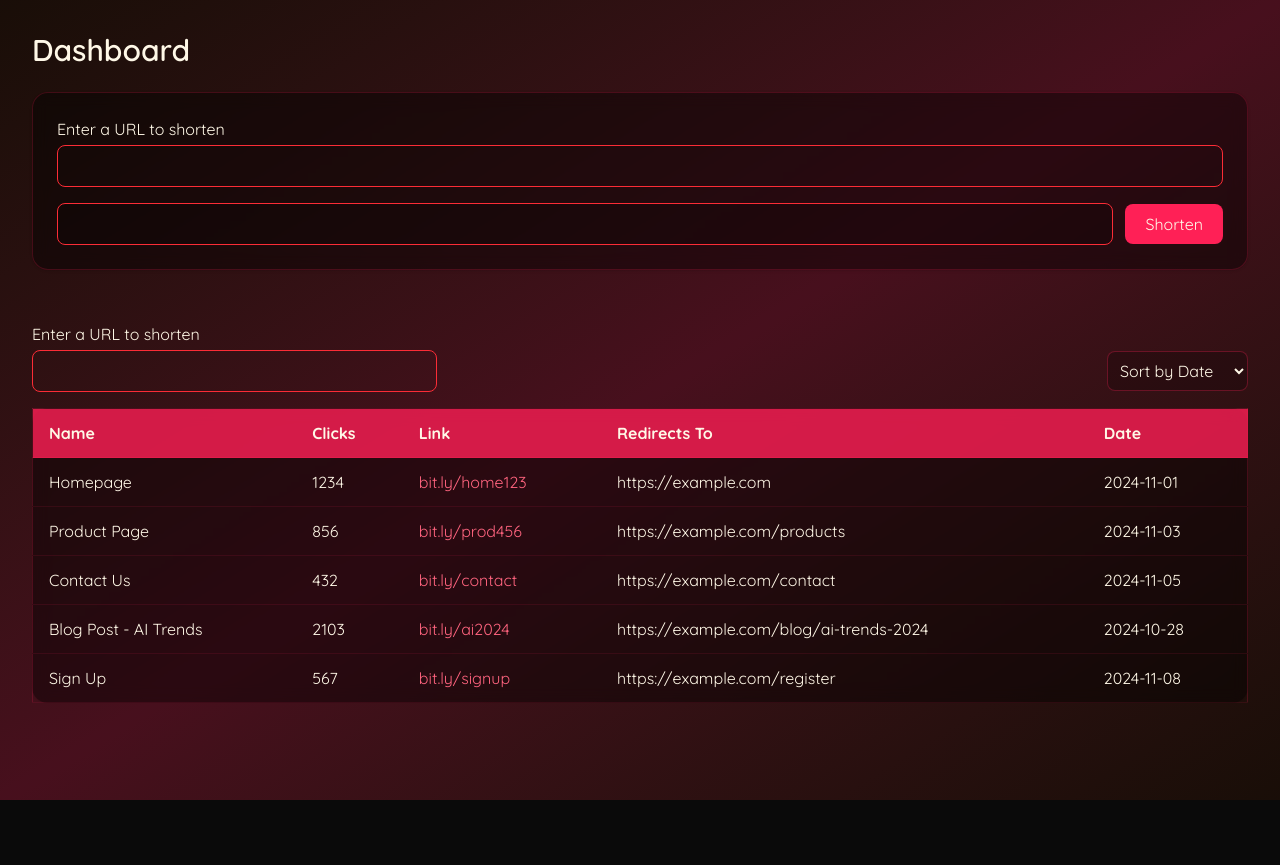
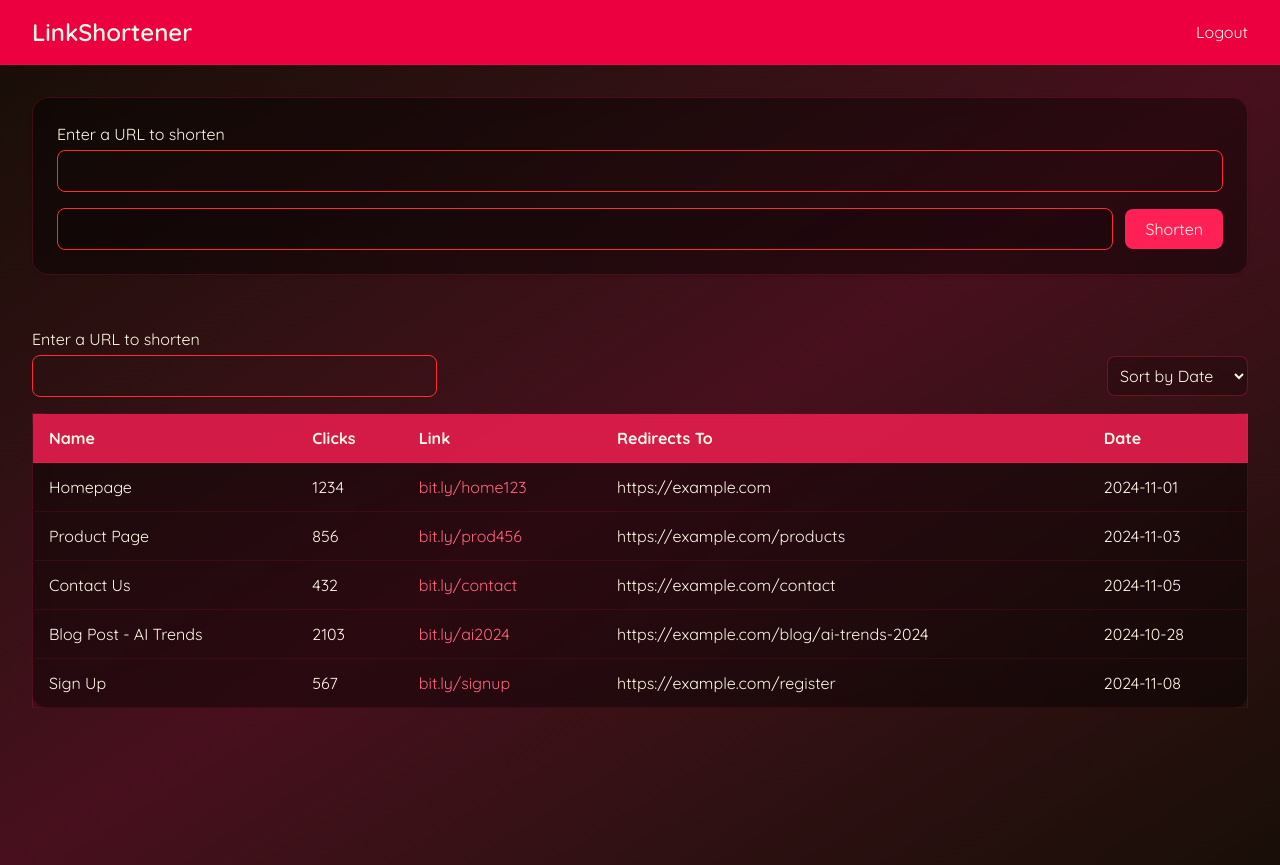
Before and after one commit to coskyler/shortcak.es, a React (Vite) app in the folder frontend/: page /dashboard in a window 1280 px wide. Before the commit the page ends 800 px from the top, so only its background shows below. Built offline with nearby package versions, Linux system fonts and the light colour scheme.

Commit message:
implemented header

```diff
--- a/frontend/src/components/DisplayInfo.tsx
+++ /dev/null
@@ -1,15 +0,0 @@
-import { TextField } from "@mui/material";
-import { Button } from "@mui/material";
-
-function Signup() {
-  return (
-    <div id="loginDiv">
-      <span id="inner-title">Name</span>
-      <span id="inner-title">Clicks</span>
-      <span id="inner-title">Link</span>
-      <span id="inner-title">Redirects To</span>
-      <span id="inner-title">Date</span>
-    </div>
-  );
-}
-export default Signup;
--- a/frontend/src/components/Header.tsx
+++ b/frontend/src/components/Header.tsx
@@ -1,7 +1,26 @@
-function Header () {
-    return (
-        <div className="flex"></div>
-    );
+import { signOut } from "firebase/auth";
+import { auth } from "../lib/firebase";
+import { useNavigate } from "react-router-dom";
+
+export default function Header() {
+  const navigate = useNavigate();
+
+  return (
+    <header className="bg-rose-600 backdrop-blur-sm border-b border-rose-500/20 px-8 py-4">
+      <nav className="flex items-center justify-between">
+        <h1 className="text-2xl font-semibold text-cream">LinkShortener</h1>
+        <div className="flex gap-6">
+          <button
+            onClick={async () => {
+              await signOut(auth);
+              navigate("/");
+            }}
+            className="text-md text-cream hover:text-rose-300 transition"
+          >
+            Logout
+          </button>{" "}
+        </div>
+      </nav>
+    </header>
+  );
 }
-
-export default Header;
--- a/frontend/src/pages/Dashboard.tsx
+++ b/frontend/src/pages/Dashboard.tsx
@@ -1,4 +1,5 @@
 import React, { useState } from "react";
+import Header from "../components/Header"
 
 type SortKey = "date" | "name";
 
@@ -47,8 +48,9 @@ export default function Dashboard() {
   ];
 
   return (
+    <>
+    <Header/>
     <div className="min-h-screen bg-linear-to-br from-amber-950/25 via-rose-500/25 to-amber-950/25 p-8">
-      <h1 className="text-3xl font-semibold mb-6 text-cream">Dashboard</h1>
 
       <form className="bg-black/40 backdrop-blur-sm p-6 rounded-2xl shadow mb-8 space-y-4 border border-rose-500/20">
         <div>
@@ -134,5 +136,6 @@ export default function Dashboard() {
         </table>
       </div>
     </div>
+    </>
   );
 }
```
Also changed, not shown: frontend/src/components/Dashboard.tsx (added).
